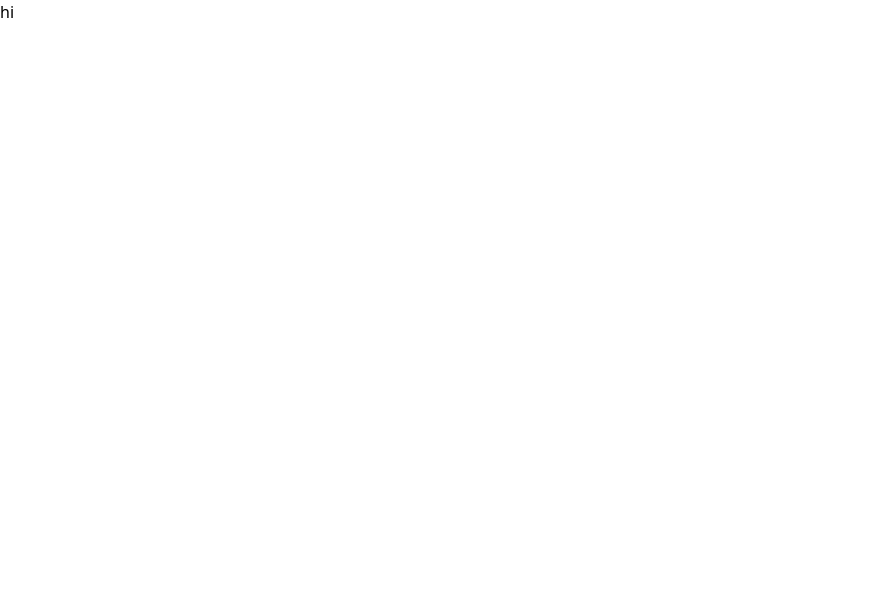
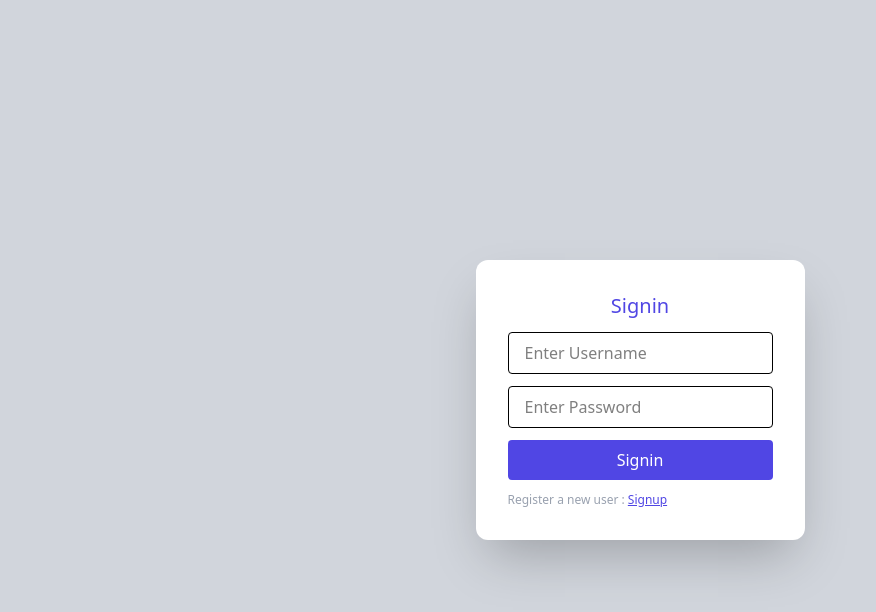
Before and after one commit to TanishqJangir/Brainly-Frontend, a React (Vite) app: page /signin in a window 1280 px wide. Shown: the top 612 px of the page, without its empty margins (0-876 px from the left). Built offline with nearby package versions, Linux system fonts and the light colour scheme.

Commit message:
working signup signin page

```diff
--- a/package.json
+++ b/package.json
@@ -10,6 +10,7 @@
     "preview": "vite preview"
   },
   "dependencies": {
+    "dotenv": "^17.2.3",
     "react": "^19.2.0",
     "react-dom": "^19.2.0",
     "react-router-dom": "^7.11.0"
--- a/src/Components/Ui/Button.tsx
+++ b/src/Components/Ui/Button.tsx
@@ -1,4 +1,5 @@
 import type { ReactElement } from "react";
+import { Loader } from "./Loader";
 
 
 type varients = "primary" | "secondary";
@@ -29,7 +30,7 @@ const sizeStyles = {
 
 export const Button = (props : ButtonProps) => {
     return <button
-        className= {`${varientStyles[props.varient]} ${defaultStyles} ${sizeStyles[props.size]} ${props.loading ? "text-3xl" : "text-2xl"}`}
+        className= {`${varientStyles[props.varient]} ${defaultStyles} ${sizeStyles[props.size]} `}
         onClick={props.onClick}
-    >{props.startIcon} {props.text} {props.endIcon} </button>
+    >{props.startIcon} {props.loading ? <Loader /> : props.text} {props.endIcon} </button>
 }
--- a/src/Components/Ui/InputBox.tsx
+++ b/src/Components/Ui/InputBox.tsx
@@ -2,12 +2,13 @@ interface InputProps{
     type : "text" | "number" | "email" | "color" | "password",
     placeholder : string,
     className ?: string,
-    onChange : () => void
+    onChange : () => void,
+    ref ?: any
 }
 
 const defaultStyles = "px-4 py-2"
 
 
 export const Input = (props : InputProps) => {
-    return <input type={props.type} placeholder={props.placeholder} className={`${props.className} ${defaultStyles}`} onChange={props.onChange}/>
+    return <input type={props.type} ref={props.ref} placeholder={props.placeholder} className={`${props.className} ${defaultStyles}`} onChange={props.onChange}/>
 }
--- /dev/null
+++ b/src/Components/Ui/Loader.tsx
@@ -0,0 +1,3 @@
+export const Loader = () => {
+    return <div className="h-5 w-5 border-2 border-white border-t-transparent rounded-full animate-spin"/>
+}
--- a/src/Pages/signin.tsx
+++ b/src/Pages/signin.tsx
@@ -1,3 +1,36 @@
+import { Button } from "../Components/Ui/Button"
+import { Input } from "../Components/Ui/InputBox"
+import { useState } from "react";
+
 export const Signin = () => {
-    return "hi"
+
+
+    const [loading, setLoading] = useState(false);
+
+
+    async function handleSignup() {
+        setLoading(true);
+        await new Promise((res) => setTimeout(res, 2000));
+
+        setLoading(false);
+
+    }
+
+
+
+
+    return <div className="flex w-screen h-screen justify-center items-center bg-gray-300">
+
+        <div className="bg-white rounded-xl min-w-48 flex flex-col gap-3 p-8 shadow-2xl">
+            <div className="flex justify-center font-medium text-xl text-primary">Signin</div>
+            <Input type="text" placeholder="Enter Username" onChange={() => console.log("Username signup input")} className="border rounded" />
+            <Input type={"password"} placeholder="Enter Password" onChange={() => console.log("Password signup input")} className="border rounded" />
+
+
+            <Button varient="primary" size="md" text="Signin" loading={loading} onClick={handleSignup}/>
+
+            <div className="text-gray-400 text-xs">Register a new user : <a href="http://www.localhost:5173/signup" className="text-primary underline">Signup</a></div>
+        </div>
+
+    </div>
 }
--- a/src/Pages/signup.tsx
+++ b/src/Pages/signup.tsx
@@ -1,14 +1,36 @@
 import { Button } from "../Components/Ui/Button"
 import { Input } from "../Components/Ui/InputBox"
+import { useState} from "react";
+
 
 export const Signup = () => {
+
+
+
+    const [loading, setLoading] = useState(false);
+
+
+    async function handleSignup() {
+        setLoading(true);
+        await new Promise((res) => setTimeout(res, 2000));
+
+        setLoading(false);
+
+    }
+
+
+
+
     return <div className="flex w-screen h-screen justify-center items-center bg-gray-300">
 
         <div className="bg-white rounded-xl min-w-48 flex flex-col gap-3 p-8 shadow-2xl">
             <div className="flex justify-center font-medium text-xl text-primary">Signup</div>
             <Input type="text" placeholder="Enter Username" onChange={() => console.log("Username signup input")} className="border rounded" />
             <Input type={"password"} placeholder="Enter Password" onChange={() => console.log("Password signup input")} className="border rounded" />
-            <Button varient="primary" size="md" text="Signup" />
+
+            <Button varient="primary" size="md" text="Signup" loading={loading} onClick={handleSignup}/>
+
+            <div className="text-gray-400 text-xs">Already have a account : <a href="http://www.localhost:5173/signin" className="text-primary underline">Signin</a></div>
         </div>
 
     </div>
```
Also changed, not shown: 2 other files (tests, documents, lock files or other folders).
